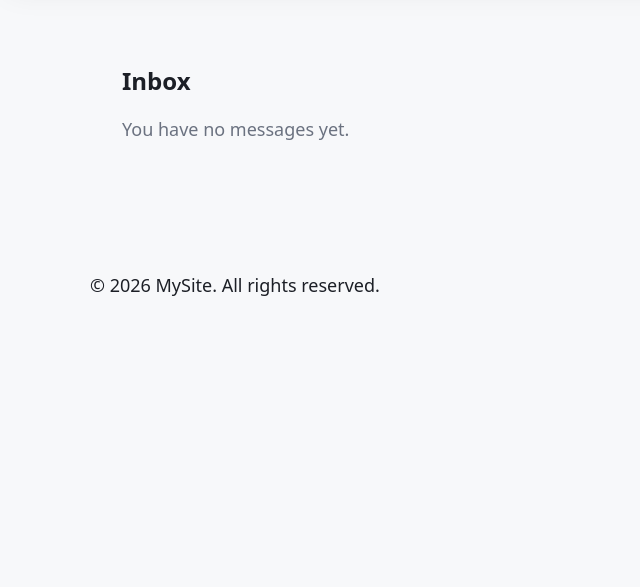
After one commit to Graeza/vgh, a Django app: page /auth/inbox/ in a window 1280 px wide. The commit adds this page. Shown: the part 194-781 px from the top of the page, without its empty margins (0-640 px from the left). Run offline with Django 4.2, Linux system fonts and the light colour scheme; a user stored in the database is signed in.

Commit message:
Add inbox page and navbar link

```diff
--- a/templates/navbar.html
+++ b/templates/navbar.html
@@ -35,7 +35,7 @@
       </div>
 
       {% if request.user.is_authenticated %}
-      <a href="">Inbox</a>
+      <a href="{% url 'inbox' %}">Inbox</a>
       <a href="">Account</a>
       <a href="{% url 'cart' %}" class="nav__cart">
         <i class="fas fa-shopping-cart"></i>Cart
--- /dev/null
+++ b/users/templates/users/inbox.html
@@ -0,0 +1,12 @@
+{% extends "main.html" %}
+
+{% block title %}Inbox{% endblock %}
+
+{% block content %}
+<section class="section">
+  <div class="container">
+    <h1 class="h2 mb-4">Inbox</h1>
+    <p class="text-muted">You have no messages yet.</p>
+  </div>
+</section>
+{% endblock %}
--- a/users/urls.py
+++ b/users/urls.py
@@ -5,4 +5,5 @@ from . import views
 urlpatterns = [
     path('login/', views.login_user, name='login'),
     path('logout/', views.logout_user, name='logout'),
+    path('inbox/', views.inbox, name='inbox'),
 ]
--- a/users/views.py
+++ b/users/views.py
@@ -1,5 +1,6 @@
 from django.contrib.auth import login, logout
 from django.contrib.auth.forms import AuthenticationForm
+from django.contrib.auth.decorators import login_required
 from django.shortcuts import redirect, render
 
 
@@ -20,3 +21,8 @@ def login_user(request):
 def logout_user(request):
     logout(request)
     return redirect('products-list')
+
+
+@login_required
+def inbox(request):
+    return render(request, "users/inbox.html")
```
